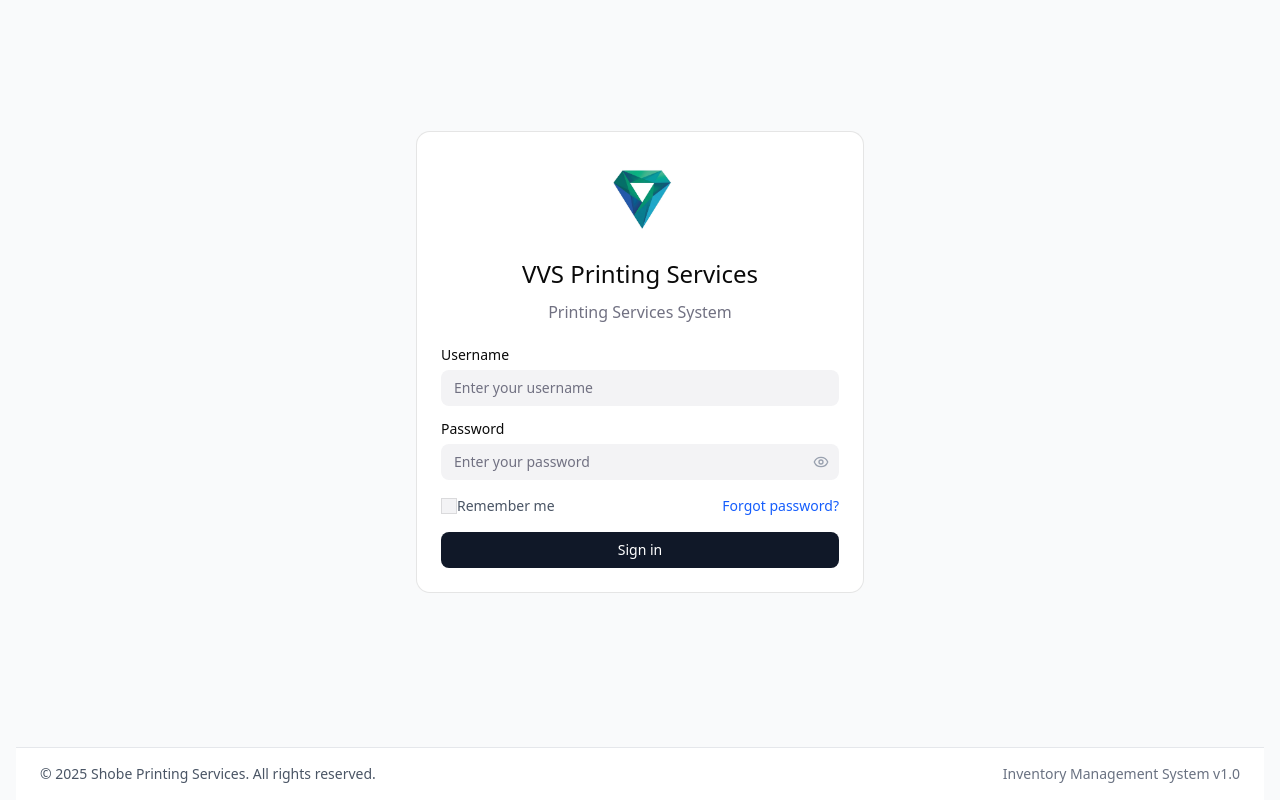
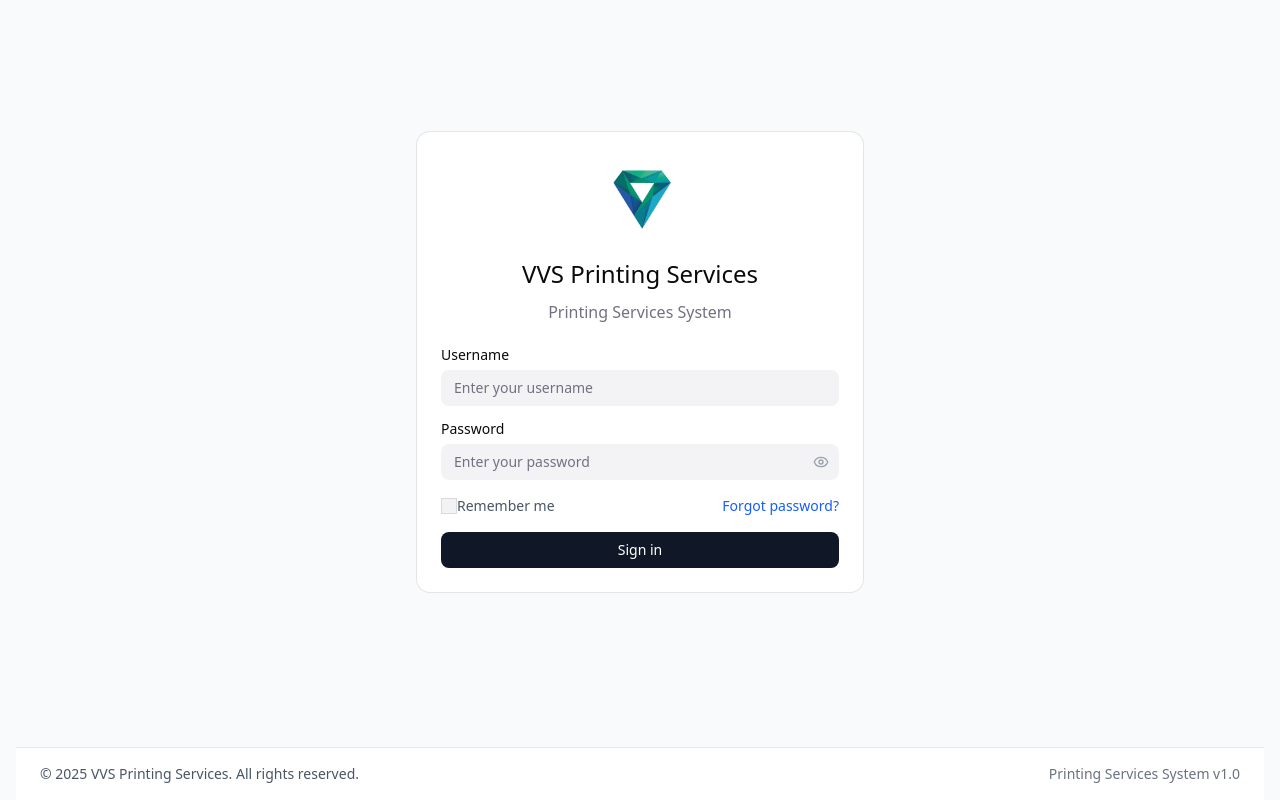
Before and after one commit to charlie-223/VVS, a React (Vite) app: page / in a window 1280 px wide. Built offline with nearby package versions, Linux system fonts and the light colour scheme.

Commit message:
names change

```diff
--- a/src/components/Footer.jsx
+++ b/src/components/Footer.jsx
@@ -3,10 +3,10 @@ export function Footer() {
     <footer className="bg-white border-t border-gray-200 w-full px-6 py-4 mt-6">
       <div className="flex items-center justify-between">
         <div className="text-sm text-gray-600">
-          © 2025 Shobe Printing Services. All rights reserved.
+          © 2025 VVS Printing Services. All rights reserved.
         </div>
         <div className="text-sm text-gray-500">
-          Inventory Management System v1.0
+          Printing Services System v1.0
         </div>
       </div>
     </footer>
```
